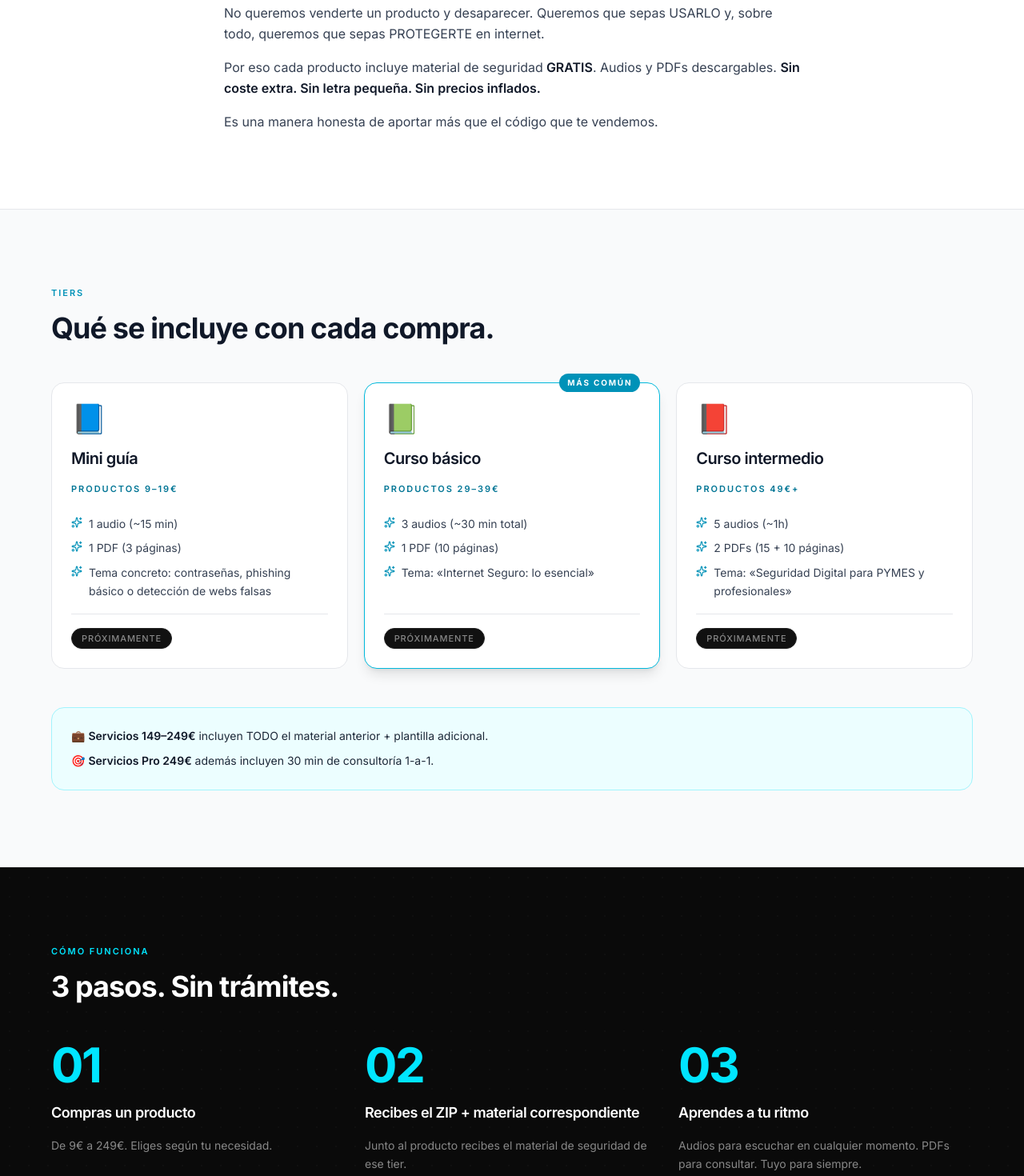
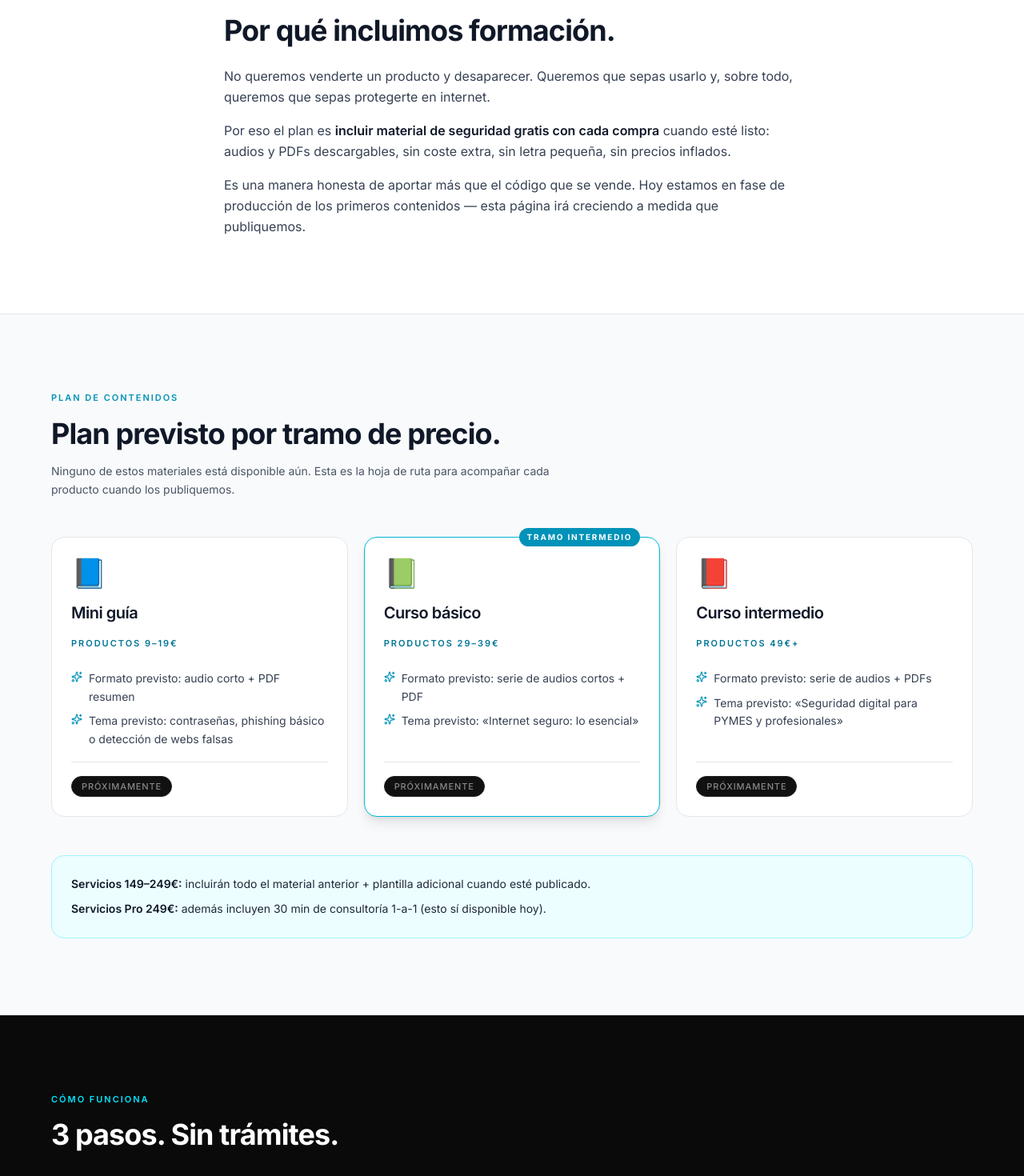
Before and after one commit to darkjarviselit/iaflashelite-web, a Next.js app: page /academia in a window 1280 px wide. Shown: the part 720-2190 px from the top of the page at 80% size. Built offline with nearby package versions, Linux system fonts and the light colour scheme.

Commit message:
chore(web): soften residual time promises and clarify in-progress pages

```diff
--- a/src/app/academia/page.tsx
+++ b/src/app/academia/page.tsx
@@ -6,9 +6,9 @@ import { Badge } from "@/components/ui/badge";
 import { Button } from "@/components/ui/button";
 
 export const metadata: Metadata = {
-    title: "Academia — iaflashelite.com",
+    title: "Academia — recurso en preparación · iaflashelite.com",
     description:
-        "Mini guías y cursos cortos de seguridad digital INCLUIDOS gratis con cada compra. Sin precios inflados, sin trampas. Solo material útil honesto.",
+        "Plan de contenidos de seguridad digital en preparación. Mini guías y cursos cortos que se incluirán gratis con cada compra cuando estén listos. Aún no disponibles.",
 };
 
 const TIERS = [
@@ -17,9 +17,8 @@ const TIERS = [
         name: "Mini guía",
         priceRange: "Productos 9–19€",
         items: [
-            "1 audio (~15 min)",
-            "1 PDF (3 páginas)",
-            "Tema concreto: contraseñas, phishing básico o detección de webs falsas",
+            "Formato previsto: audio corto + PDF resumen",
+            "Tema previsto: contraseñas, phishing básico o detección de webs falsas",
         ],
     },
     {
@@ -27,9 +26,8 @@ const TIERS = [
         name: "Curso básico",
         priceRange: "Productos 29–39€",
         items: [
-            "3 audios (~30 min total)",
-            "1 PDF (10 páginas)",
-            "Tema: «Internet Seguro: lo esencial»",
+            "Formato previsto: serie de audios cortos + PDF",
+            "Tema previsto: «Internet seguro: lo esencial»",
         ],
         recommended: true,
     },
@@ -38,9 +36,8 @@ const TIERS = [
         name: "Curso intermedio",
         priceRange: "Productos 49€+",
         items: [
-            "5 audios (~1h)",
-            "2 PDFs (15 + 10 páginas)",
-            "Tema: «Seguridad Digital para PYMES y profesionales»",
+            "Formato previsto: serie de audios + PDFs",
+            "Tema previsto: «Seguridad digital para PYMES y profesionales»",
         ],
     },
 ];
@@ -53,12 +50,13 @@ const STEPS = [
     },
     {
         num: "02",
-        title: "Recibes el ZIP + material correspondiente",
-        description: "Junto al producto recibes el material de seguridad de ese tier.",
+        title: "Recibes el ZIP del producto",
+        description:
+            "El material de seguridad asociado todavía no está disponible. Cuando se publique te llegará por email automáticamente.",
     },
     {
         num: "03",
-        title: "Aprendes a tu ritmo",
+        title: "Aprendes a tu ritmo (cuando esté listo)",
         description:
             "Audios para escuchar en cualquier momento. PDFs para consultar. Tuyo para siempre.",
     },
@@ -76,12 +74,17 @@ export default function AcademiaPage() {
                             <GraduationCap className="w-3.5 h-3.5" />
                             Academia
                         </span>
+                        <span className="inline-flex items-center self-start px-2.5 py-1 rounded-full text-[11px] font-semibold tracking-wide bg-amber-500/15 text-amber-300 border border-amber-500/30">
+                            Recurso en preparación
+                        </span>
                         <h1 className="text-4xl sm:text-6xl font-bold tracking-[-0.025em] leading-[1.05] text-paper">
-                            Aprende a protegerte. Gratis.
+                            Academia — en preparación.
                         </h1>
                         <p className="text-lg text-text-secondary leading-relaxed max-w-2xl">
-                            Mini guías y cursos cortos sobre seguridad digital. Cada
-                            compra incluye material según el producto.
+                            Plan de contenidos previsto: mini guías y cursos cortos de
+                            seguridad digital que se incluirán gratis con cada compra
+                            cuando estén listos. Aún no están disponibles para
+                            descarga.
                         </p>
                     </div>
                 </section>
@@ -97,21 +100,22 @@ export default function AcademiaPage() {
                         <div className="flex flex-col gap-4 text-gray-700 leading-relaxed">
                             <p>
                                 No queremos venderte un producto y desaparecer. Queremos
-                                que sepas USARLO y, sobre todo, queremos que sepas
-                                PROTEGERTE en internet.
+                                que sepas usarlo y, sobre todo, queremos que sepas
+                                protegerte en internet.
                             </p>
                             <p>
-                                Por eso cada producto incluye material de seguridad
-                                <span className="font-semibold text-gray-900"> GRATIS</span>.
-                                Audios y PDFs descargables.{" "}
+                                Por eso el plan es{" "}
                                 <span className="font-semibold text-gray-900">
-                                    Sin coste extra. Sin letra pequeña. Sin precios
-                                    inflados.
-                                </span>
+                                    incluir material de seguridad gratis con cada compra
+                                </span>{" "}
+                                cuando esté listo: audios y PDFs descargables, sin coste
+                                extra, sin letra pequeña, sin precios inflados.
                             </p>
                             <p>
-                                Es una manera honesta de aportar más que el código que te
-                                vendemos.
+                                Es una manera honesta de aportar más que el código que se
+                                vende. Hoy estamos en fase de producción de los primeros
+                                contenidos — esta página irá creciendo a medida que
+                                publiquemos.
                             </p>
                         </div>
                     </div>
@@ -121,11 +125,16 @@ export default function AcademiaPage() {
                     <div className="max-w-[1200px] mx-auto px-6 flex flex-col gap-12">
                         <div className="flex flex-col gap-4 max-w-2xl">
                             <span className="text-[11px] tracking-[0.18em] uppercase text-cyan-600 font-semibold">
-                                Tiers
+                                Plan de contenidos
                             </span>
                             <h2 className="text-3xl sm:text-4xl font-bold tracking-tight text-gray-900">
-                                Qué se incluye con cada compra.
+                                Plan previsto por tramo de precio.
                             </h2>
+                            <p className="text-sm text-gray-600 leading-relaxed">
+                                Ninguno de estos materiales está disponible aún. Esta
+                                es la hoja de ruta para acompañar cada producto cuando
+                                los publiquemos.
+                            </p>
                         </div>
 
                         <div className="grid md:grid-cols-3 gap-5">
@@ -140,7 +149,7 @@ export default function AcademiaPage() {
                                 >
                                     {tier.recommended && (
                                         <span className="absolute -top-3 right-6 inline-flex items-center px-2.5 py-1 rounded-full text-[10px] font-bold tracking-[0.18em] uppercase text-white bg-cyan-600">
-                                            Más común
+                                            Tramo intermedio
                                         </span>
                                     )}
                                     <span className="text-4xl">{tier.emoji}</span>
@@ -175,19 +184,18 @@ export default function AcademiaPage() {
 
                         <div className="p-6 rounded-2xl bg-cyan-50 border border-cyan-200 flex flex-col gap-2 text-sm text-gray-800 leading-relaxed">
                             <p>
-                                💼{" "}
                                 <span className="font-semibold text-gray-900">
-                                    Servicios 149–249€
+                                    Servicios 149–249€:
                                 </span>{" "}
-                                incluyen TODO el material anterior + plantilla
-                                adicional.
+                                incluirán todo el material anterior + plantilla
+                                adicional cuando esté publicado.
                             </p>
                             <p>
-                                🎯{" "}
                                 <span className="font-semibold text-gray-900">
-                                    Servicios Pro 249€
+                                    Servicios Pro 249€:
                                 </span>{" "}
-                                además incluyen 30 min de consultoría 1-a-1.
+                                además incluyen 30 min de consultoría 1-a-1 (esto sí
+                                disponible hoy).
                             </p>
                         </div>
                     </div>
--- a/src/app/casos/page.tsx
+++ b/src/app/casos/page.tsx
@@ -11,12 +11,13 @@ export default function CasosPage() {
             <main className="pt-32 pb-24 bg-white text-gray-900 min-h-screen">
                 <section className="relative">
                     <div className="relative max-w-5xl mx-auto px-6 lg:px-8 flex flex-col gap-8 pb-16">
-                        <Badge>● Casos en producción próximamente</Badge>
+                        <Badge>● Primeros casos en preparación</Badge>
                         <h1 className="text-4xl sm:text-6xl font-bold tracking-tight leading-[1.05] text-gray-900 max-w-3xl">
                             Casos de uso.
                         </h1>
                         <p className="text-lg text-gray-600 leading-relaxed max-w-2xl">
-                            Estamos cerrando los primeros pilotos. Si tu industria no aparece, probablemente sea perfecta para ser la primera.
+                            Aún no publicamos casos. Lo haremos cuando un cliente nos
+                            dé permiso explícito y podamos contar el resultado real.
                         </p>
                     </div>
                 </section>
@@ -25,14 +26,26 @@ export default function CasosPage() {
                     <div className="max-w-3xl mx-auto px-6 lg:px-8">
                         <div className="p-10 sm:p-14 rounded-3xl border border-gray-200 bg-white shadow-sm flex flex-col items-start gap-6">
                             <h2 className="text-2xl sm:text-3xl font-semibold tracking-tight leading-tight text-gray-900">
-                                Cerrando pilotos con los primeros clientes.
+                                Publicaremos casos cuando tengamos permiso del cliente.
                             </h2>
                             <p className="text-base sm:text-lg text-gray-700 leading-relaxed">
-                                Los casos reales aparecen aquí cuando los entregamos. Sin maquetas, sin &quot;Coming soon&quot; eternos. Cuando un proyecto sale a producción y el cliente da el OK, lo publicamos con resultado medible.
+                                Sin maquetas, sin testimonios inventados, sin
+                                &quot;Coming soon&quot; eternos. Cuando un proyecto sale
+                                a producción y el cliente da el OK, lo publicamos con
+                                resultado medible.
                             </p>
                             <p className="text-sm text-gray-500 leading-relaxed">
-                                Mientras tanto: los primeros 5 clientes entran con condiciones especiales a cambio de un caso de estudio publicable cuando lo entreguemos.
+                                Mientras tanto, puedes revisar los productos
+                                descargables y las garantías publicadas.
                             </p>
+                            <div className="flex flex-wrap gap-3 pt-2">
+                                <Button href="/productos" variant="secondary">
+                                    Ver productos <ArrowRight size={14} />
+                                </Button>
+                                <Button href="/legal/garantias" variant="secondary">
+                                    Ver garantías <ArrowRight size={14} />
+                                </Button>
+                            </div>
                         </div>
                     </div>
                 </section>
--- a/src/app/contacto/page.tsx
+++ b/src/app/contacto/page.tsx
@@ -88,7 +88,8 @@ export default function ContactPage() {
                             Cuéntanos tu proyecto.
                         </h1>
                         <p className="text-lg text-gray-600 leading-relaxed max-w-xl">
-                            Responderemos en menos de 24h con una propuesta concreta y plazo cerrado.
+                            Normalmente respondemos en &lt;24h con una propuesta
+                            concreta y plazo confirmado antes de empezar.
                         </p>
                         {headline && (
                             <div className="inline-flex items-center gap-2 self-start px-3 py-2 rounded-full bg-cyan-50 border border-cyan-200 text-sm text-cyan-800">
@@ -112,7 +113,9 @@ export default function ContactPage() {
                             </span>
                             <h2 className="text-2xl font-semibold text-emerald-900">¡Recibido!</h2>
                             <p className="text-emerald-800 max-w-md">
-                                Giris te contactará en menos de 24h con una propuesta concreta. ⚡
+                                Te respondemos con una propuesta concreta y plazo
+                                confirmado antes de empezar. Normalmente en &lt;24h
+                                laborables.
                             </p>
                             <Button href="/" variant="secondary">
                                 Volver al inicio
--- a/src/app/servicios/page.tsx
+++ b/src/app/servicios/page.tsx
@@ -10,7 +10,7 @@ import { PRODUCTS, SLOTS_CONFIG } from "@/lib/constants";
 export const metadata: Metadata = {
     title: "Servicios — iaflashelite.com",
     description:
-        "Servicios profesionales con entrega garantizada en 48h. Landing pages y trabajos personalizados. Pagas una vez, lo tienes listo.",
+        "Servicios acotados: landing pages y trabajos personalizados con plazo confirmado antes de empezar. Pago único, sin paquetes mensuales.",
 };
 
 export default function ServiciosPage() {
@@ -31,9 +31,9 @@ export default function ServiciosPage() {
                             Servicios profesionales.
                         </h1>
                         <p className="text-lg text-gray-600 leading-relaxed max-w-2xl">
-                            Trabajos personalizados con entrega garantizada en 48h. Pagas
-                            una vez. Lo tienes listo. Sin suscripciones, sin paquetes
-                            mensuales.
+                            Trabajos acotados con plazo confirmado antes de empezar.
+                            Primer entregable en 48h para proyectos pequeños. Pago
+                            único, sin suscripciones ni paquetes mensuales.
                         </p>
                     </div>
                 </section>
@@ -46,7 +46,7 @@ export default function ServiciosPage() {
                                     <CalendarClock className="w-4 h-4" />
                                 </span>
                                 <h2 className="text-base sm:text-lg font-semibold text-gray-900 tracking-tight">
-                                    Disponibilidad — {SLOTS_CONFIG.current_month}
+                                    Disponibilidad — actualizada manualmente
                                 </h2>
                             </div>
                             <div className="grid sm:grid-cols-2 gap-4">
@@ -123,7 +123,8 @@ export default function ServiciosPage() {
                                 </p>
                                 <p className="text-sm text-gray-600 mb-5">
                                     Mientras tanto, cuéntanos qué necesitas y te
-                                    respondemos con una tarifa fija en menos de 24h.
+                                    respondemos con una tarifa fija según
+                                    disponibilidad (normalmente en &lt;24h).
                                 </p>
                                 <Link
                                     href="/contacto"
--- a/src/lib/constants.ts
+++ b/src/lib/constants.ts
@@ -1,8 +1,8 @@
 export const BRAND = {
     name: "IA Flash Elite",
-    tagline: "IA aplicada. Resultados en 48h.",
+    tagline: "Herramientas locales. Pago único.",
     description:
-        "Automatizamos lo que te roba tiempo. Bots, chatbots y scripts con IA, entregados en 48h.",
+        "Herramientas descargables de seguridad para PYMES y particulares. Código auditable, sin nube, sin suscripciones.",
     email: "hola@iaflashelite.com",
     domain: "iaflashelite.com",
 } as const;
```
